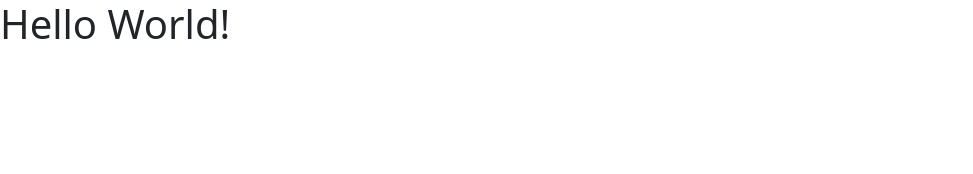
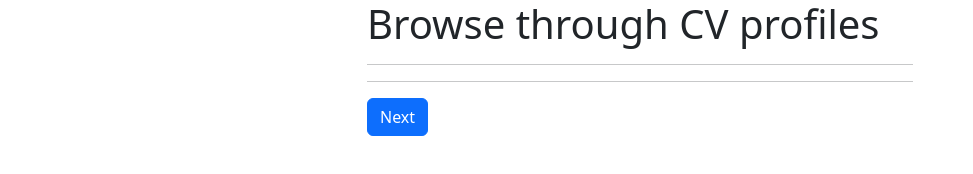
Before and after one commit to kwrdivyaraj100/24_creating_a_cv_screener_in_js, a plain HTML site: page index.html in a window 1280 px wide. Shown: the whole page, without its empty margins (0-973 px from the left). Drawn offline with nearby package versions, Linux system fonts and the light colour scheme.

Commit message:
adding next button

```diff
--- a/index.html
+++ b/index.html
@@ -1,22 +1,39 @@
 <!doctype html>
 <html lang="en" dir="ltr">
-  <head>
+
+<head>
     <!-- Required meta tags -->
     <meta charset="utf-8">
     <meta name="viewport" content="width=device-width, initial-scale=1">
 
     <!-- Bootstrap CSS -->
-    <link rel="stylesheet" href="https://cdn.jsdelivr.net/npm/bootstrap@5.3.2/dist/css/bootstrap.rtl.min.css" integrity="sha384-nU14brUcp6StFntEOOEBvcJm4huWjB0OcIeQ3fltAfSmuZFrkAif0T+UtNGlKKQv" crossorigin="anonymous">
+    <link rel="stylesheet" href="https://cdn.jsdelivr.net/npm/bootstrap@5.3.2/dist/css/bootstrap.rtl.min.css"
+        integrity="sha384-nU14brUcp6StFntEOOEBvcJm4huWjB0OcIeQ3fltAfSmuZFrkAif0T+UtNGlKKQv" crossorigin="anonymous">
 
     <title>Welcome to CV Screener</title>
-  </head>
-  <body>
-    <h1>Hello World!</h1>
+</head>
+
+<body>
+    <div class="container">
+        <div class="row">
+            <div class="col-md-6 mx-auto">
+                <h1>Browse through CV profiles</h1>
+                <div id="image"></div>
+                <hr>
+                <div id="profile"></div>
+                <hr>
+                <button class="btn btn-primary btn-block">Next</button>
+
+            </div>
+        </div>
+    </div>
 
     <!-- Optional JavaScript; choose one of the two! -->
 
     <!-- Option 1: Bootstrap Bundle with Popper -->
-    <script src="https://cdn.jsdelivr.net/npm/bootstrap@5.3.2/dist/js/bootstrap.bundle.min.js" integrity="sha384-C6RzsynM9kWDrMNeT87bh95OGNyZPhcTNXj1NW7RuBCsyN/o0jlpcV8Qyq46cDfL" crossorigin="anonymous"></script>
+    <script src="https://cdn.jsdelivr.net/npm/bootstrap@5.3.2/dist/js/bootstrap.bundle.min.js"
+        integrity="sha384-C6RzsynM9kWDrMNeT87bh95OGNyZPhcTNXj1NW7RuBCsyN/o0jlpcV8Qyq46cDfL"
+        crossorigin="anonymous"></script>
 
     <!-- Option 2: Separate Popper and Bootstrap JS -->
     <!--
@@ -24,5 +41,6 @@
     <script src="https://cdn.jsdelivr.net/npm/bootstrap@5.3.2/dist/js/bootstrap.min.js" integrity="sha384-BBtl+eGJRgqQAUMxJ7pMwbEyER4l1g+O15P+16Ep7Q9Q+zqX6gSbd85u4mG4QzX+" crossorigin="anonymous"></script>
     -->
     <script src="index.js"></script>
-  </body>
+</body>
+
 </html>
```
